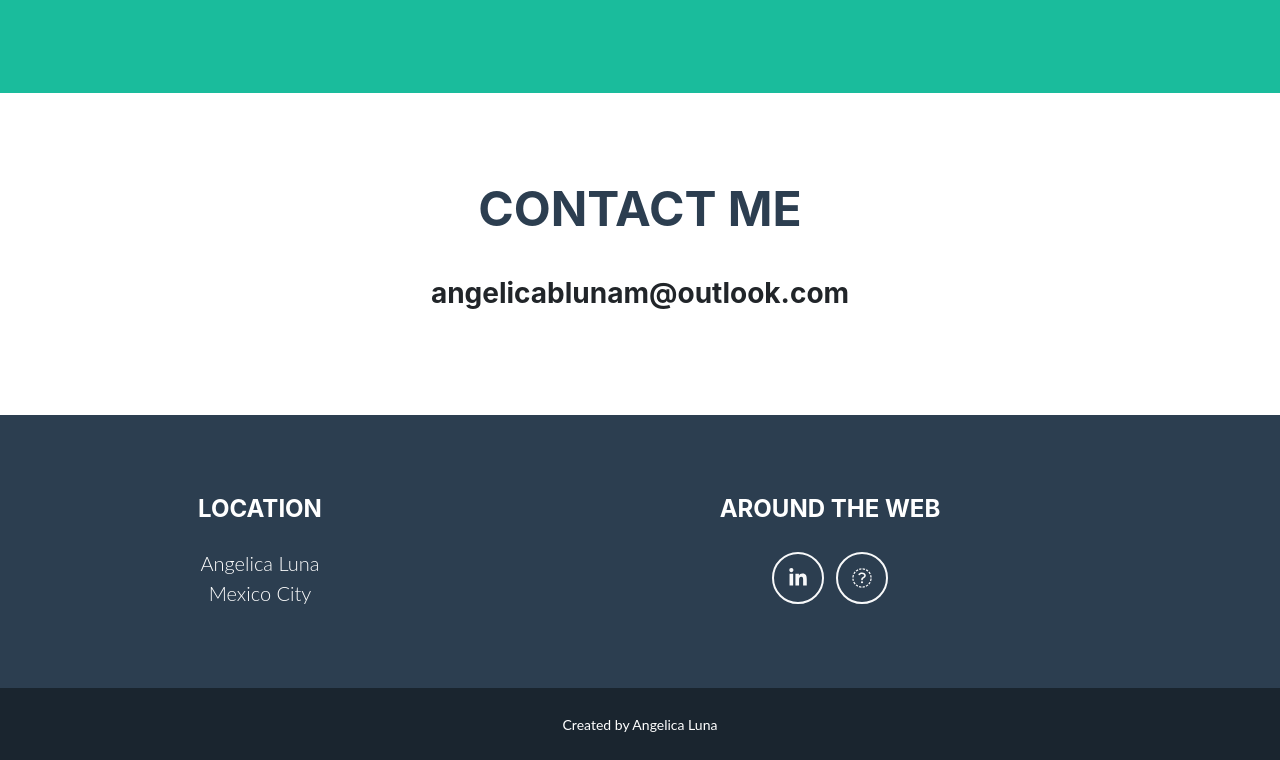
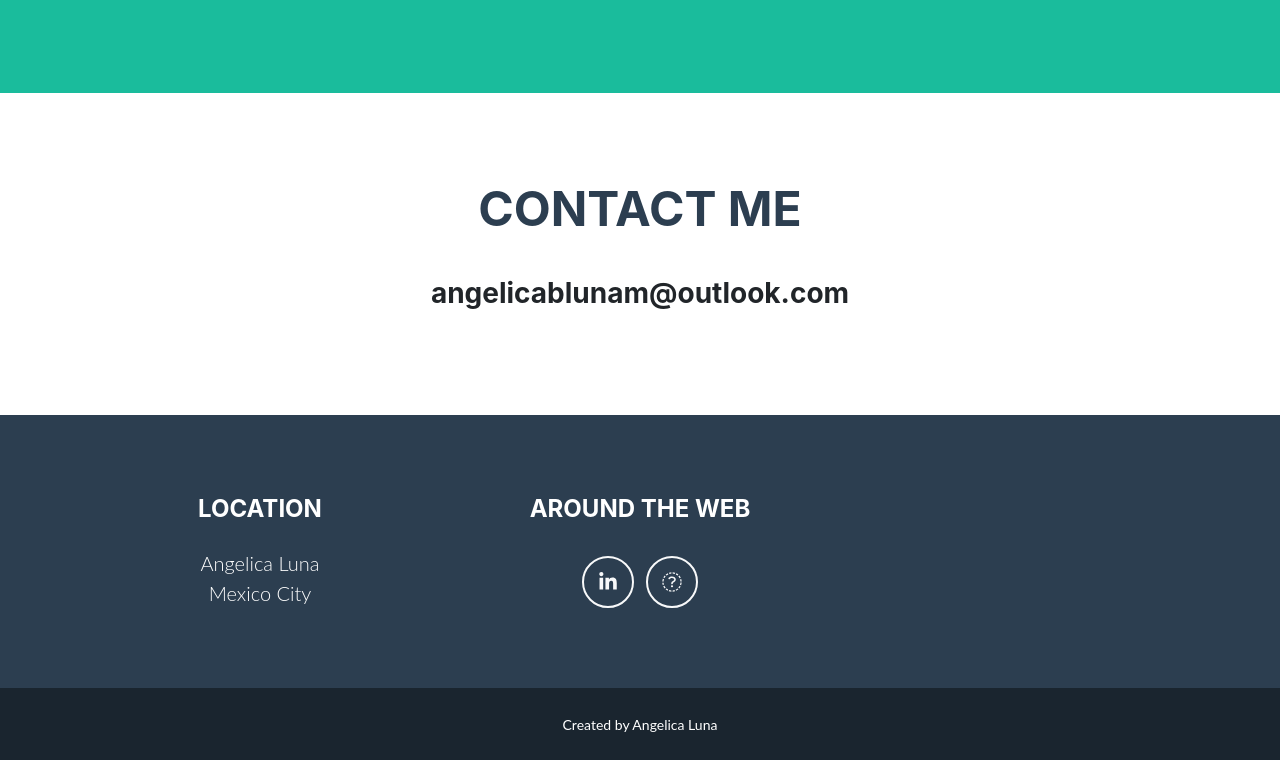
Before and after one commit to AngeliqeLuna/AngeliqeLuna.github.io, a plain HTML site: page index.html in a window 1280 px wide. Shown: the part 2258-3018 px from the top of the page. Drawn offline with nearby package versions, Linux system fonts and the light colour scheme.

Commit message:
Update index.html

```diff
--- a/index.html
+++ b/index.html
@@ -149,10 +149,11 @@
                         </p>
                     </div>
                     <!-- Footer Social Icons-->
-                    <div class="col-lg-8">
-                        <h4 class="text-uppercase mb-1">Around the Web</h4>
+                    <div class="col-lg-4 mb-5 mb-lg-0">
+                        <h4 class="text-uppercase mb-2">Around the Web</h4>
                         <br>
                         <a class="btn btn-outline-light btn-social mx-1" href="https://mx.linkedin.com/in/angelica-berenice-luna"><i class="fab fa-fw fa-linkedin-in"></i></a>
+
                         <a class="btn btn-outline-light btn-social mx-1" href="https://github.com/AngeliqeLuna"><i class="fab fa-fw fa-github-in"></i></a>
                     </div>
                 </div>
```
